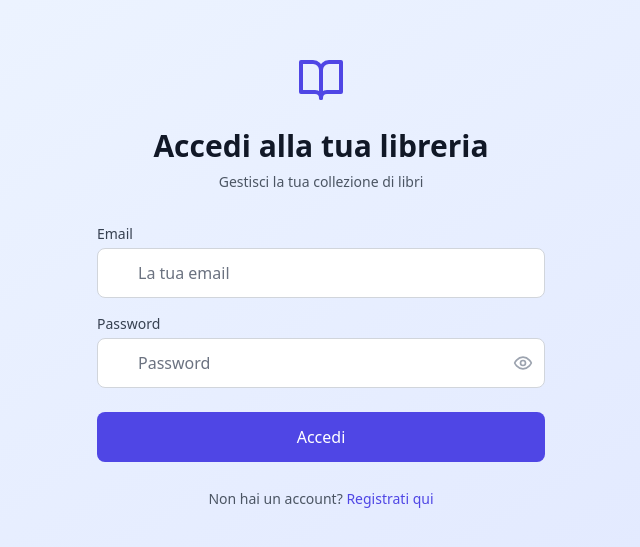
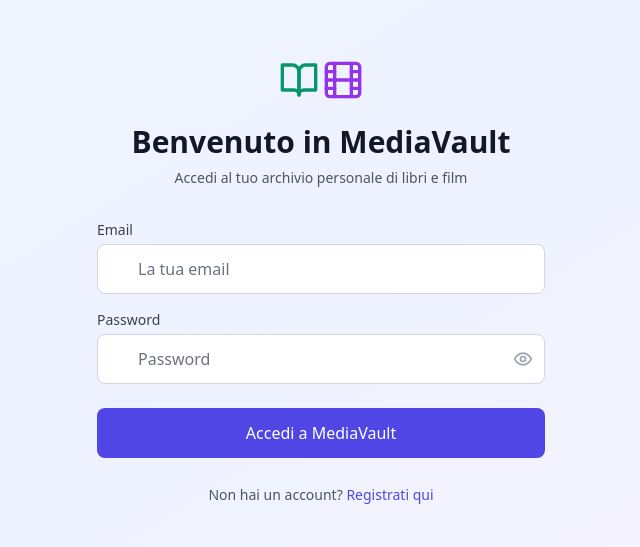
Before and after one commit to Andros924/BookTok, a React (Vite) app: page /login in a window 1280 px wide. Shown: the part 117-664 px from the top of the page, without its empty margins (319-959 px from the left). Built offline with nearby package versions, Linux system fonts and the light colour scheme; no server answers.

Commit message:
Trasformazione completa in MediaVault

```diff
--- a/index.html
+++ b/index.html
@@ -4,9 +4,9 @@
     <meta charset="UTF-8" />
     <link rel="icon" type="image/svg+xml" href="/vite.svg" />
     <meta name="viewport" content="width=device-width, initial-scale=1.0" />
-    <meta name="description" content="Gestisci la tua libreria personale con facilità" />
+    <meta name="description" content="MediaVault - Organizza e gestisci le tue collezioni di libri e film in un unico posto" />
     <meta name="theme-color" content="#4f46e5" />
-    <title>Libreria Personale</title>
+    <title>MediaVault - La tua collezione digitale</title>
   </head>
   <body>
     <div id="root"></div>
--- a/src/components/Login.jsx
+++ b/src/components/Login.jsx
@@ -1,6 +1,6 @@
 import React, { useState } from 'react';
 import { Link, useNavigate } from 'react-router-dom';
-import { BookOpen, Mail, Lock, Eye, EyeOff } from 'lucide-react';
+import { BookOpen, Film, Mail, Lock, Eye, EyeOff } from 'lucide-react';
 import authService from '../services/authService';
 
 function Login({ setIsAuthenticated, setUser }) {
@@ -36,17 +36,20 @@ function Login({ setIsAuthenticated, setUser }) {
   };
 
   return (
-    <div className="min-h-screen flex items-center justify-center bg-gradient-to-br from-blue-50 to-indigo-100 px-4 sm:px-6 lg:px-8">
+    <div className="min-h-screen flex items-center justify-center bg-gradient-to-br from-blue-50 via-indigo-50 to-purple-50 px-4 sm:px-6 lg:px-8">
       <div className="max-w-md w-full space-y-8">
         <div className="text-center">
-          <div className="flex justify-center">
-            <BookOpen className="h-10 w-10 sm:h-12 sm:w-12 text-indigo-600" />
+          <div className="flex justify-center items-center space-x-2 mb-6">
+            <div className="flex items-center space-x-1">
+              <BookOpen className="h-8 w-8 sm:h-10 sm:w-10 text-emerald-600" />
+              <Film className="h-8 w-8 sm:h-10 sm:w-10 text-purple-600" />
+            </div>
           </div>
-          <h2 className="mt-6 text-2xl sm:text-3xl font-extrabold text-gray-900">
-            Accedi alla tua libreria
+          <h2 className="text-2xl sm:text-3xl font-extrabold text-gray-900 mb-2">
+            Benvenuto in MediaVault
           </h2>
-          <p className="mt-2 text-sm text-gray-600">
-            Gestisci la tua collezione di libri
+          <p className="text-sm text-gray-600">
+            Accedi al tuo archivio personale di libri e film
           </p>
         </div>
 
@@ -120,7 +123,7 @@ function Login({ setIsAuthenticated, setUser }) {
                   Accesso...
                 </div>
               ) : (
-                'Accedi'
+                'Accedi a MediaVault'
               )}
             </button>
           </div>
```
